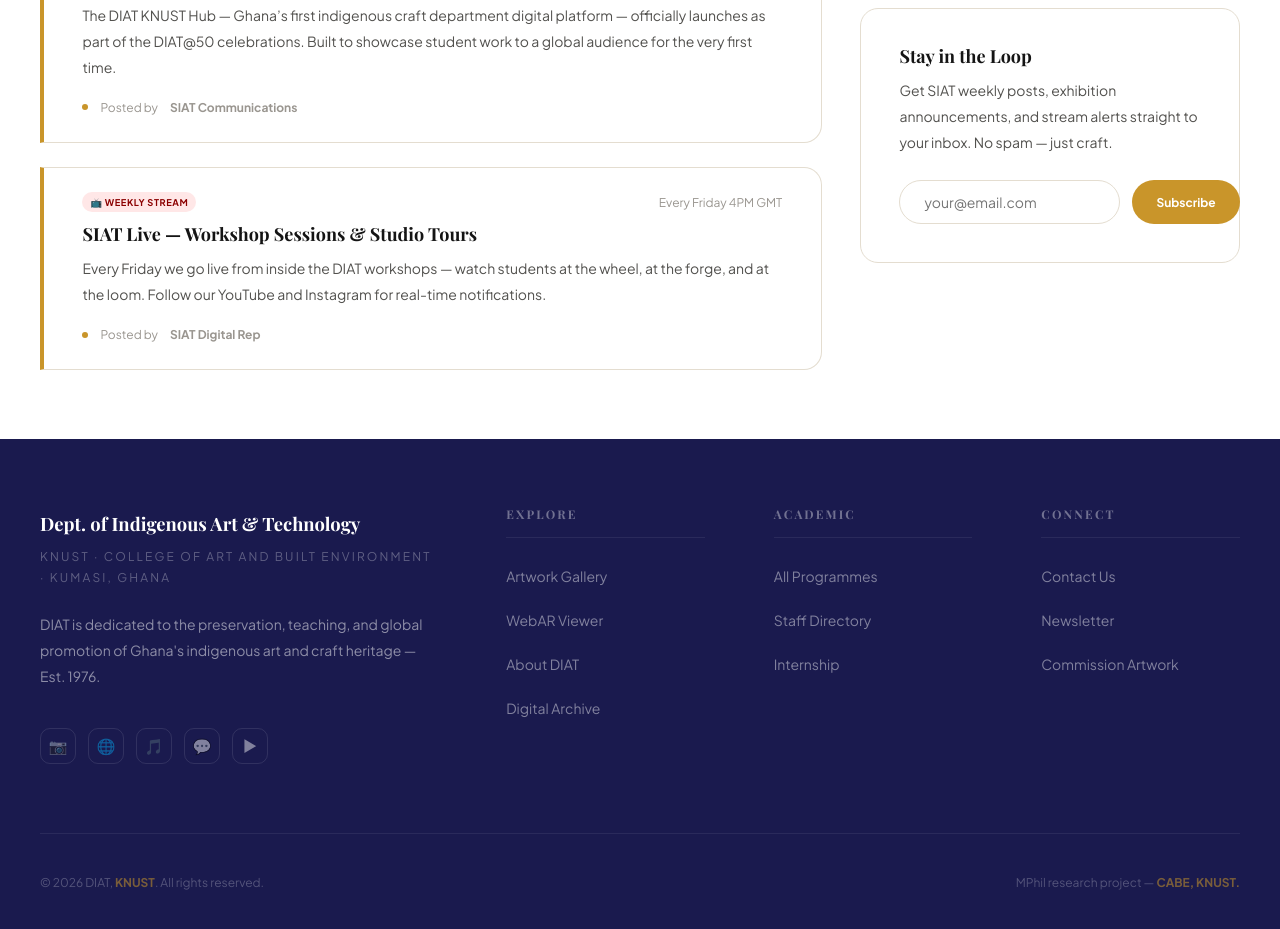
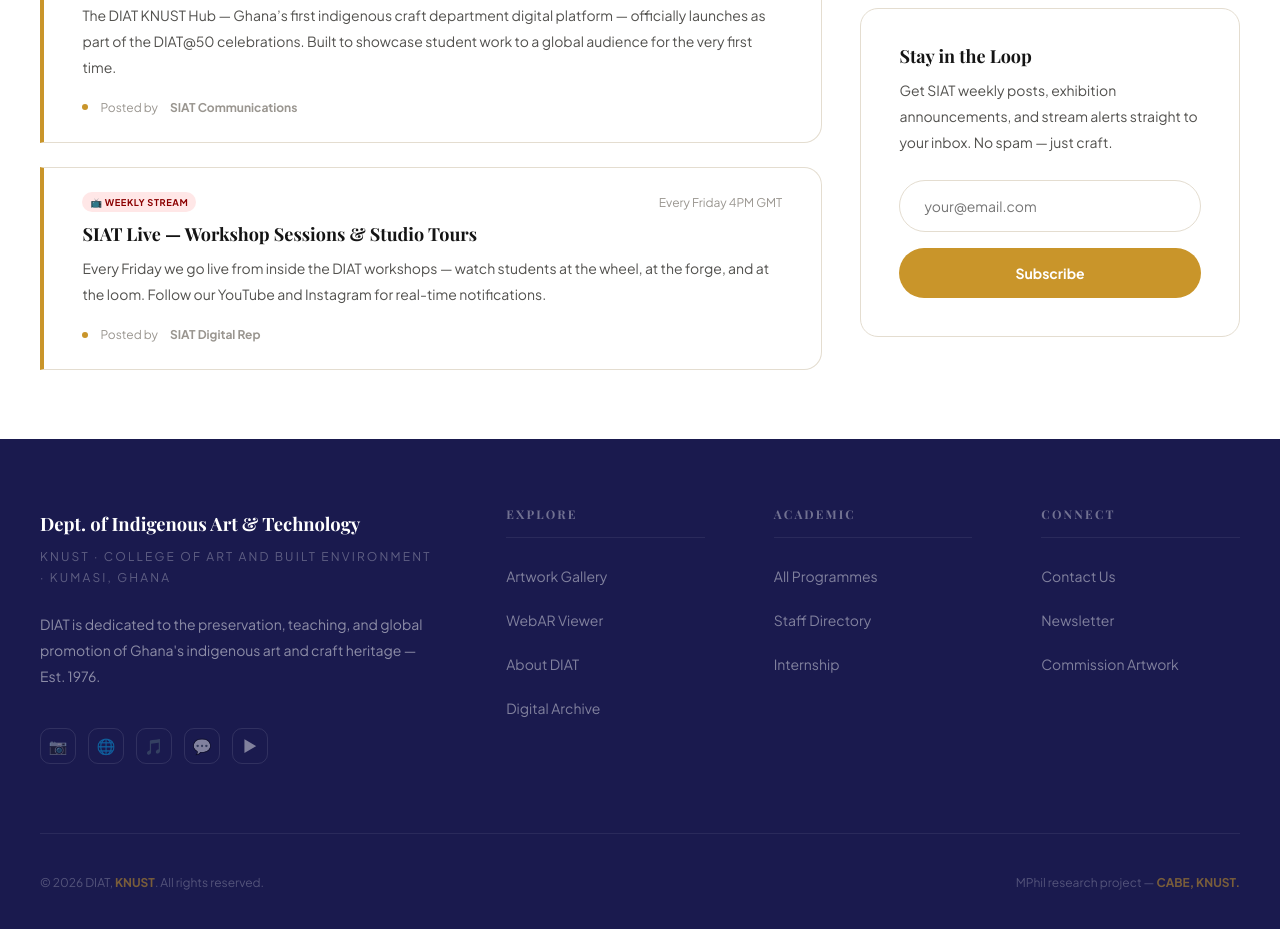
Before and after one commit to diatknust-hub/diatknust-hub.github.io, a plain HTML site: page staff.html in a window 1280 px wide. Shown: the part 5307-6236 px from the top of the page. Drawn offline with nearby package versions, Linux system fonts and the light colour scheme; a web font is replaced by a local one.

Commit message:
Fix subscribe overflow + mobile WebAR viewer height

```diff
--- a/staff.html
+++ b/staff.html
@@ -330,32 +330,39 @@
       line-height: var(--lh-relaxed);
       margin-bottom: var(--sp-md);
     }
+    /*
+     * FIX 1 — Subscribe form: always stack vertically.
+     * Root cause: flex-row at mid widths makes input + button overflow
+     * the card boundary. Column layout is cleaner and never overflows.
+     */
     .siat-subscribe__form {
       display: flex;
-      gap: var(--sp-xs);
+      flex-direction: column;
+      gap: var(--sp-sm);
     }
     .siat-subscribe__input {
-      flex: 1;
+      width: 100%;
+      box-sizing: border-box;
       font-family: var(--ff-body);
       font-size: var(--fs-sm);
       border: var(--border-hairline);
       border-radius: var(--radius-full);
-      padding: var(--sp-xs) var(--sp-md);
+      padding: var(--sp-sm) var(--sp-md);
       outline: none;
       transition: border-color var(--dur-fast);
     }
     .siat-subscribe__input:focus { border-color: var(--clr-gold); }
     .siat-subscribe__btn {
+      width: 100%;
       background: var(--clr-gold);
       color: #fff;
       font-family: var(--ff-body);
-      font-size: var(--fs-xs);
+      font-size: var(--fs-sm);
       font-weight: 700;
       border: none;
       border-radius: var(--radius-full);
-      padding: var(--sp-xs) var(--sp-md);
+      padding: var(--sp-sm) var(--sp-md);
       cursor: pointer;
-      white-space: nowrap;
       transition: background var(--dur-fast);
     }
     .siat-subscribe__btn:hover { background: var(--clr-gold-dark); }
```
Also changed, not shown: webar.html (+8 -2 lines).
